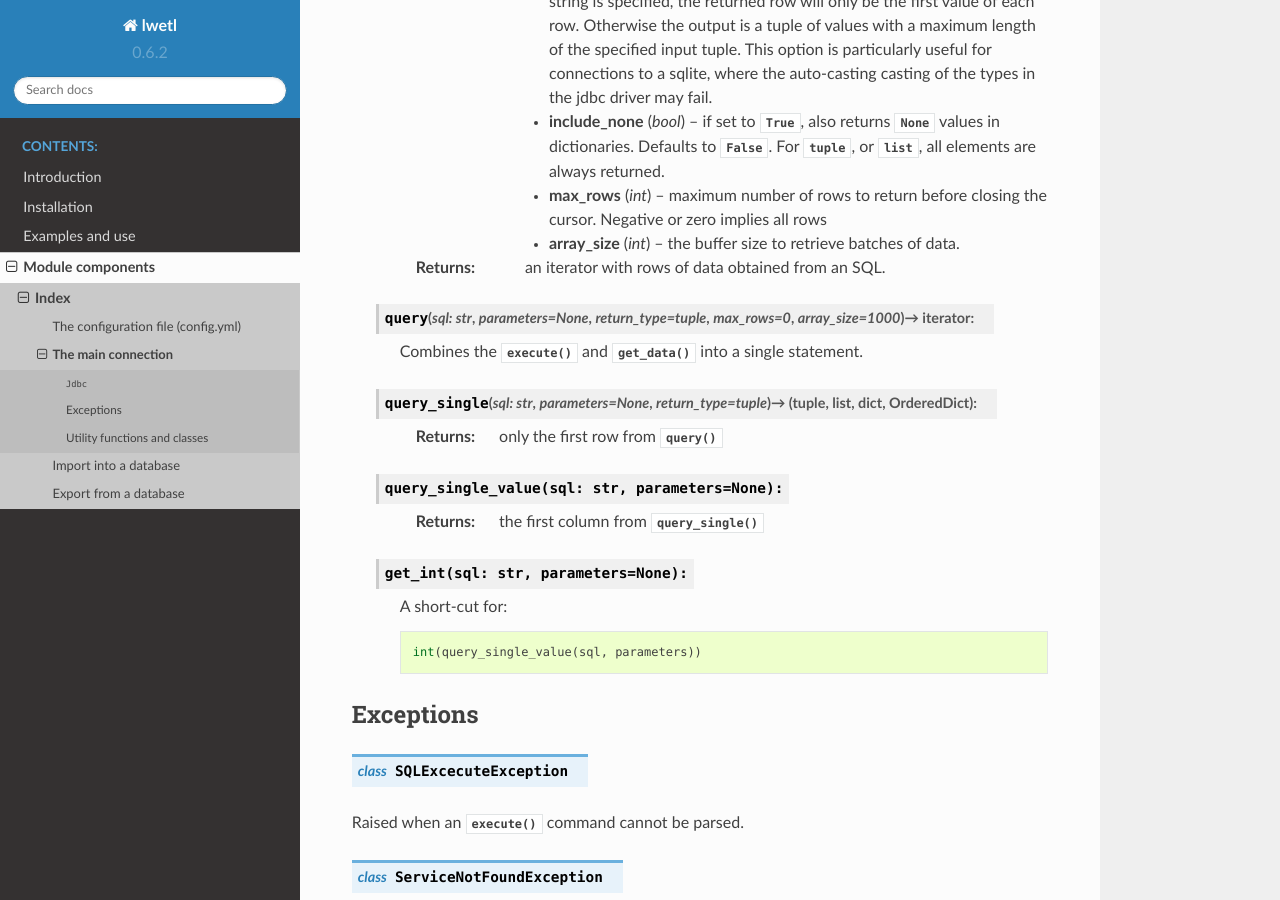
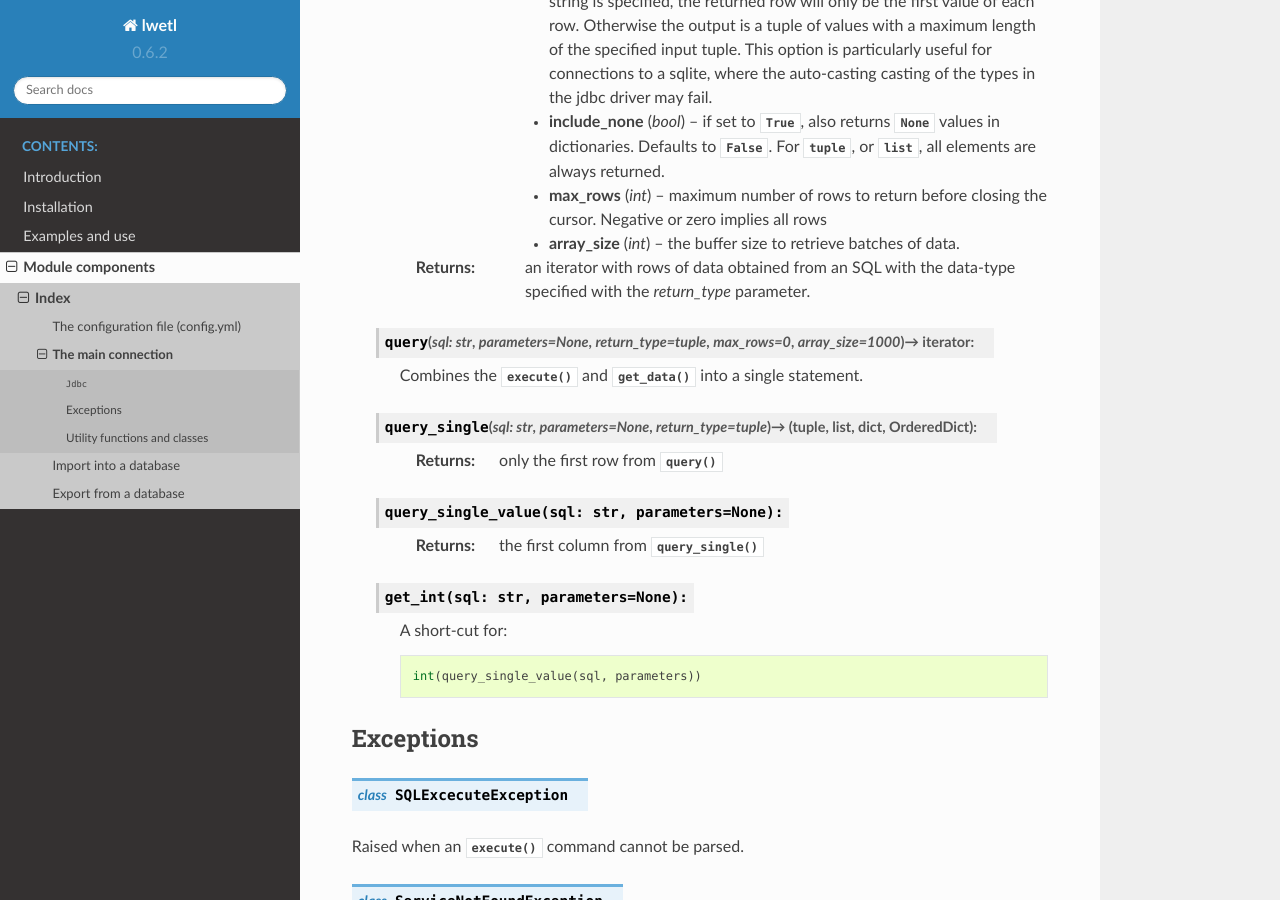
Before and after one commit to rene-bakker-it/lwetl, a Sphinx documentation site: the page built from docs/components/connection.rst, in a window 1280 px wide and 900 px high, scrolled down 2599 px. Built offline with Sphinx 7.4.7 and the Read the Docs theme 2.0.0, drawn with Linux system fonts in a browser that asks for light colours.

Commit message:
update docuu

```diff
--- a/docs/components/connection.rst
+++ b/docs/components/connection.rst
@@ -143,7 +143,8 @@ The class ``Jdbc`` creates a connection to a database, which remains open until
             the buffer size to retrieve batches of data.
 
         :returns:
-            an iterator with rows of data obtained from an SQL.
+            an iterator with rows of data obtained from an SQL with the data-type specified with the `return_type`
+            parameter.
 
 
     .. function:: query(sql: str, parameters=None, return_type=tuple, max_rows=0, array_size=1000)->iterator:
```
